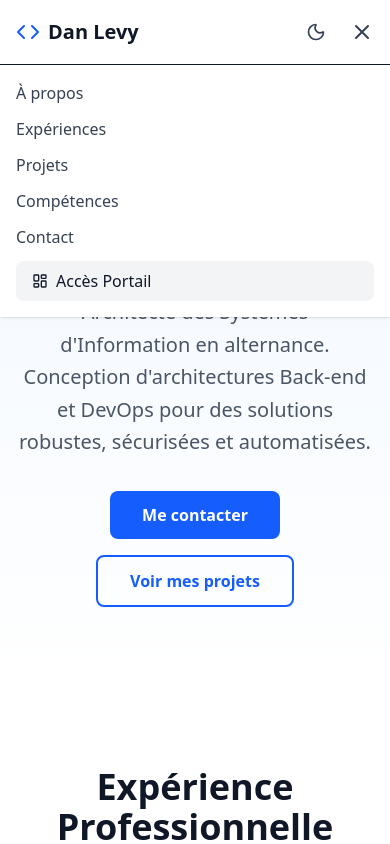
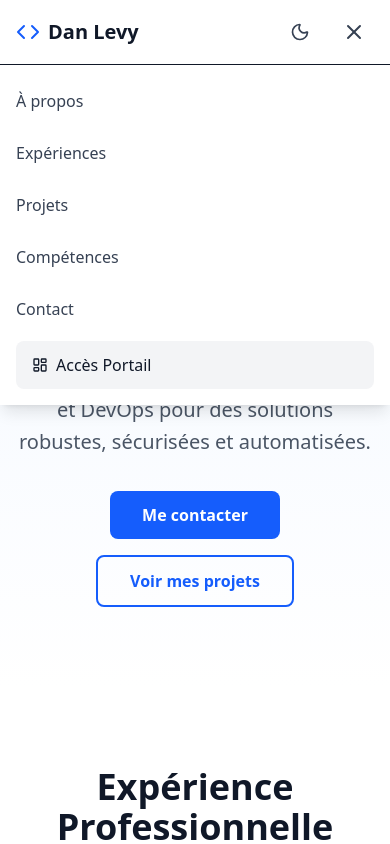
Before and after one commit to Skuskusku13/portfolio, a React (Vite) app: page / in a window 390 px wide. Both pictures are taken after a click on the button 362 px from the left and 32 px from the top of the page. Shown: the top 844 px of the page. Built offline with nearby package versions, Linux system fonts and the light colour scheme.

Commit message:
fix navbar wrapping

```diff
--- a/src/components/Navbar.tsx
+++ b/src/components/Navbar.tsx
@@ -26,17 +26,17 @@ export default function Navbar({ currentView, onViewChange }: NavbarProps) {
             className="flex items-center gap-2 cursor-pointer"
             onClick={() => onViewChange('portfolio')}
           >
-            <Code className="w-6 h-6 text-blue-600 dark:text-blue-400" />
-            <span className="font-bold text-xl text-gray-900 dark:text-white">Dan Levy</span>
+            <Code className="w-6 h-6 text-blue-600 dark:text-blue-400 shrink-0" />
+            <span className="font-bold text-xl text-gray-900 dark:text-white whitespace-nowrap">Dan Levy</span>
           </div>
 
-          {/* Desktop Menu */}
-          <div className="hidden md:flex items-center gap-8">
+          {/* Desktop Menu - Visible only on large screens */}
+          <div className="hidden lg:flex items-center gap-8">
             {currentView === 'portfolio' && menuItems.map((item) => (
               <a
                 key={item.href}
                 href={item.href}
-                className="text-gray-700 dark:text-gray-300 hover:text-blue-600 dark:hover:text-blue-400 transition"
+                className="text-gray-700 dark:text-gray-300 hover:text-blue-600 dark:hover:text-blue-400 transition whitespace-nowrap"
               >
                 {item.label}
               </a>
@@ -44,7 +44,7 @@ export default function Navbar({ currentView, onViewChange }: NavbarProps) {
 
             <button
               onClick={() => onViewChange(currentView === 'portfolio' ? 'portal' : 'portfolio')}
-              className="flex items-center gap-2 px-4 py-2 rounded-lg bg-gray-100 dark:bg-gray-800 hover:bg-gray-200 dark:hover:bg-gray-700 text-gray-900 dark:text-white transition-colors text-sm font-medium"
+              className="flex items-center gap-2 px-4 py-2 rounded-lg bg-gray-100 dark:bg-gray-800 hover:bg-gray-200 dark:hover:bg-gray-700 text-gray-900 dark:text-white transition-colors text-sm font-medium whitespace-nowrap"
             >
               {currentView === 'portfolio' ? (
                 <>
@@ -62,12 +62,12 @@ export default function Navbar({ currentView, onViewChange }: NavbarProps) {
             <ThemeToggle />
           </div>
 
-          {/* Mobile Toggle */}
-          <div className="md:hidden flex items-center gap-4">
+          {/* Mobile/Tablet Toggle */}
+          <div className="lg:hidden flex items-center gap-4">
             <ThemeToggle />
             <button
               onClick={() => setMenuOpen(!menuOpen)}
-              className="text-gray-700 dark:text-gray-300"
+              className="text-gray-700 dark:text-gray-300 p-2"
             >
               {menuOpen ? <X /> : <Menu />}
             </button>
@@ -75,16 +75,16 @@ export default function Navbar({ currentView, onViewChange }: NavbarProps) {
         </div>
       </div>
 
-      {/* Mobile Menu */}
+      {/* Mobile/Tablet Menu */}
       {menuOpen && (
-        <div className="md:hidden bg-white dark:bg-gray-900 border-t dark:border-gray-800">
+        <div className="lg:hidden bg-white dark:bg-gray-900 border-t dark:border-gray-800 absolute w-full left-0 shadow-lg">
           <div className="px-4 py-4 space-y-3">
             {currentView === 'portfolio' && menuItems.map((item) => (
               <a
                 key={item.href}
                 href={item.href}
                 onClick={() => setMenuOpen(false)}
-                className="block text-gray-700 dark:text-gray-300 hover:text-blue-600 dark:hover:text-blue-400"
+                className="block text-gray-700 dark:text-gray-300 hover:text-blue-600 dark:hover:text-blue-400 py-2"
               >
                 {item.label}
               </a>
@@ -94,7 +94,7 @@ export default function Navbar({ currentView, onViewChange }: NavbarProps) {
                 onViewChange(currentView === 'portfolio' ? 'portal' : 'portfolio');
                 setMenuOpen(false);
               }}
-              className="w-full flex items-center gap-2 px-4 py-2 rounded-lg bg-gray-100 dark:bg-gray-800 text-gray-900 dark:text-white font-medium"
+              className="w-full flex items-center gap-2 px-4 py-3 rounded-lg bg-gray-100 dark:bg-gray-800 text-gray-900 dark:text-white font-medium mt-2"
             >
               {currentView === 'portfolio' ? (
                 <>
```
